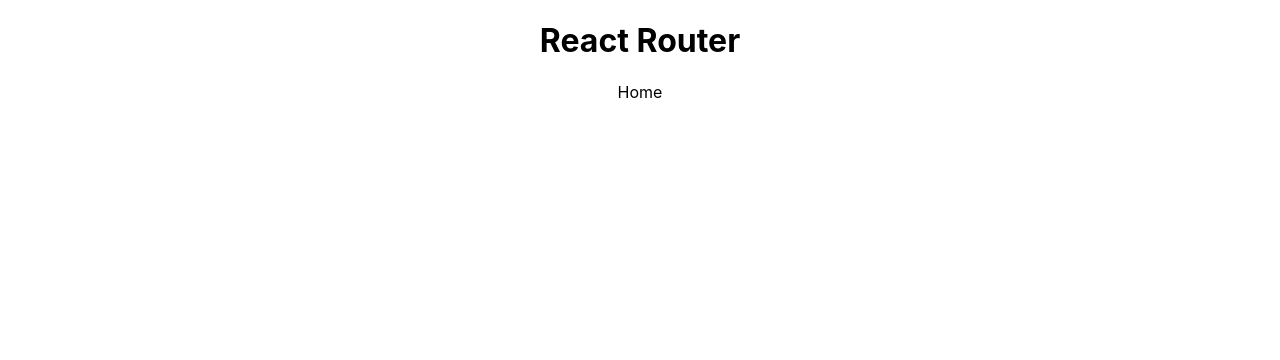
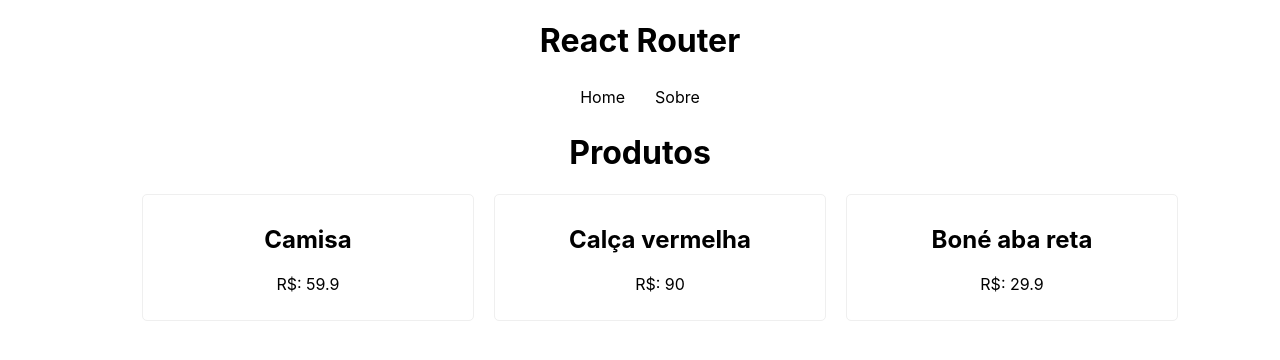
Before and after one commit to guiCarvalhoSP/estudos-react-router, a React (Create React App) app: page / in a window 1280 px wide. Shown: the top 360 px of the page. Built offline with nearby package versions, Linux system fonts and the light colour scheme; data requests are answered from the project's data file.

Commit message:
Criação da tela de home e navbar

```diff
--- a/src/App.js
+++ b/src/App.js
@@ -2,6 +2,7 @@
 
 import { BrowserRouter, Route, Routes } from 'react-router-dom';
 
+import Navbar from './components/Navbar';
 import About from './pages/About';
 import Home from './pages/Home';
 
@@ -10,6 +11,7 @@
     <div className="App">
       <h1>React Router</h1>
       <BrowserRouter>
+        <Navbar></Navbar>
         <Routes>
           <Route path='/' element={<Home />} />
           <Route path='/about' element={<About />} />
--- /dev/null
+++ b/src/components/Navbar.css
@@ -0,0 +1,21 @@
+nav {
+    display: flex;
+    justify-content: center;
+}
+
+nav a {
+    margin: 0 10px;
+    padding: 5px;
+    text-decoration: none;
+    color: #000;
+}
+
+nav a:hover {
+    color: #ccc;
+}
+
+.active {
+    background-color: #000;
+    color: #fff;
+
+}
--- /dev/null
+++ b/src/components/Navbar.js
@@ -0,0 +1,14 @@
+import './Navbar.css';
+
+import { Link } from 'react-router-dom';
+
+const Navbar = () => {
+  return (
+    <nav>
+      <Link to="/">Home</Link>
+      <Link to="/about">Sobre</Link>
+    </nav>
+  )
+}
+
+export default Navbar
--- /dev/null
+++ b/src/hooks/useFetch.js
@@ -0,0 +1,63 @@
+import { useState, useEffect } from "react";
+
+export const useFetch = (url) => {
+    const [data, setData] = useState(null);
+
+    const [config, setConfig] = useState(null);
+    const [method, setMethod] = useState(null);
+    const [callFetch, setCallFetch] = useState(false);
+
+    const [loading, setLoading] = useState(false);
+
+    const [error, setError] = useState(null);
+
+    const httpConfig = (data, method) => {
+        if(method === 'POST') {
+            setConfig({
+                method,
+                headers: {
+                    "Content-type": "application/json"
+                },
+                body: JSON.stringify(data),
+            });
+
+            setMethod(method);
+        }
+    }
+
+    useEffect(() => {
+        const fetchData = async () => {
+            setLoading(true);
+            try{
+                const res = await fetch(url);
+                const json = await res.json();
+
+                setData(json);
+            } catch (err) {
+                console.log(err.message);
+                setError('Houve algum erro ao carregar os dados');
+            }
+
+            setLoading(false);
+        }
+
+        fetchData();
+    }, [url, callFetch]);
+
+    useEffect(() => {
+        const httpRequest = async () => {
+            if(method === 'POST') {
+                let fetchOptions = [url, config];
+
+                const res = await fetch(...fetchOptions);
+
+                const json = await res.json();
+                setCallFetch(json);
+            }
+        }
+
+        httpRequest();
+    }, [config, method, url]);
+
+    return { data, httpConfig, loading, error };
+}
--- a/src/pages/Home.css
+++ b/src/pages/Home.css
@@ -0,0 +1,15 @@
+.products {
+    display: flex;
+    justify-content: center;
+    flex-wrap: wrap;
+}
+
+.products li {
+    border: 1px solid #efefef;
+    border-radius: 5px;
+    padding: 10px;
+    text-align: center;
+    list-style: none;
+    margin: 0 10px;
+    width: 25%;
+}
--- a/src/pages/Home.js
+++ b/src/pages/Home.js
@@ -1,6 +1,28 @@
+import "./Home.css"
+
+import { Link } from 'react-router-dom';
+import { useFetch } from '../hooks/useFetch'
+
 const Home = () => {
+
+  const url = 'http://localhost:3000/products';
+
+  const { data: items, loading, error } = useFetch(url);
+
   return (
-    <div>Home</div>
+    <div>
+      <h1>Produtos</h1>
+      {error && <p>{error}</p>}
+
+      <ul className='products'>
+        {items && items.map((item) => (
+          <li key={item.id}>
+            <h2>{item.name}</h2>
+            <p>R$: {item.price}</p>
+          </li>
+        ))}
+      </ul>
+    </div>
   )
 }
 
```
